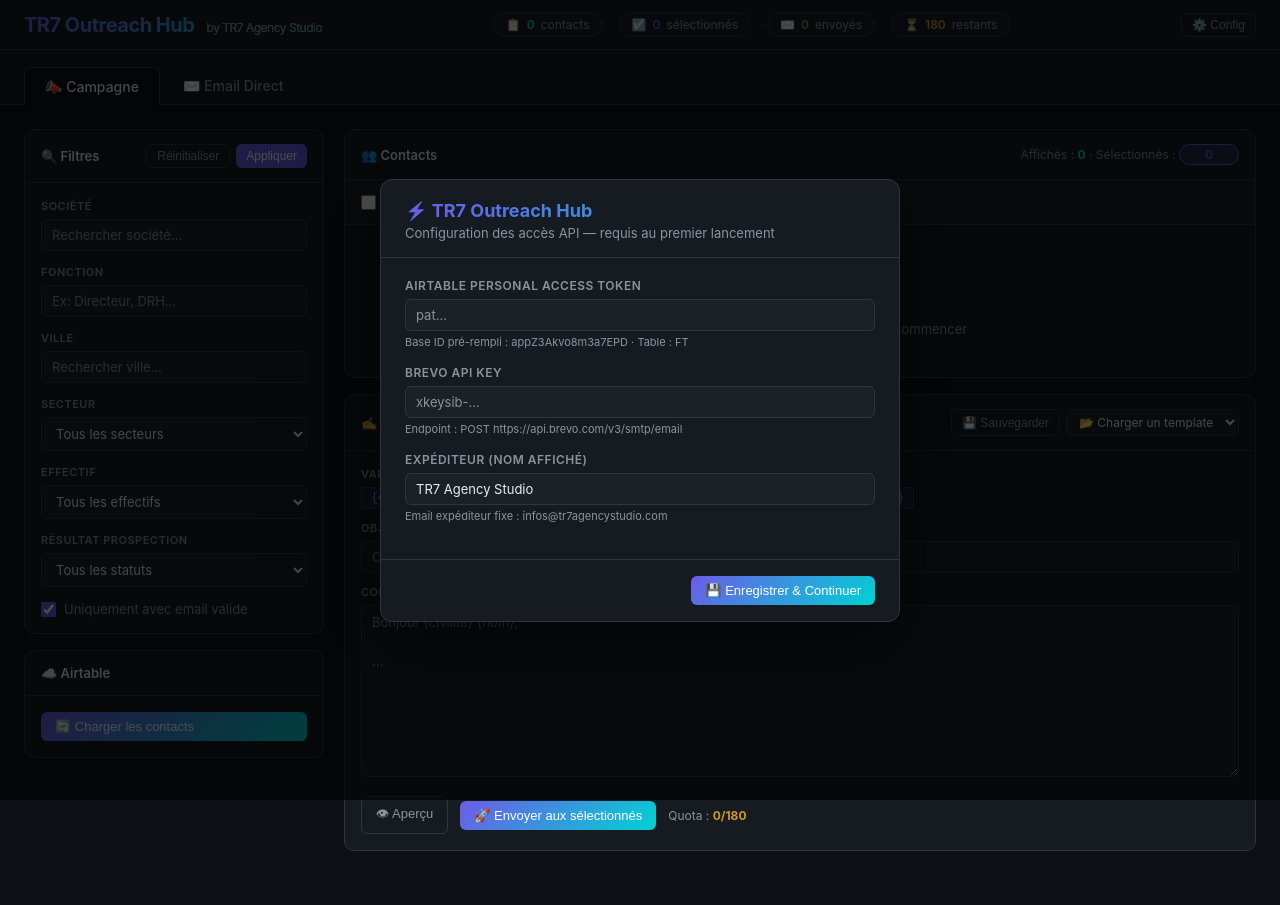
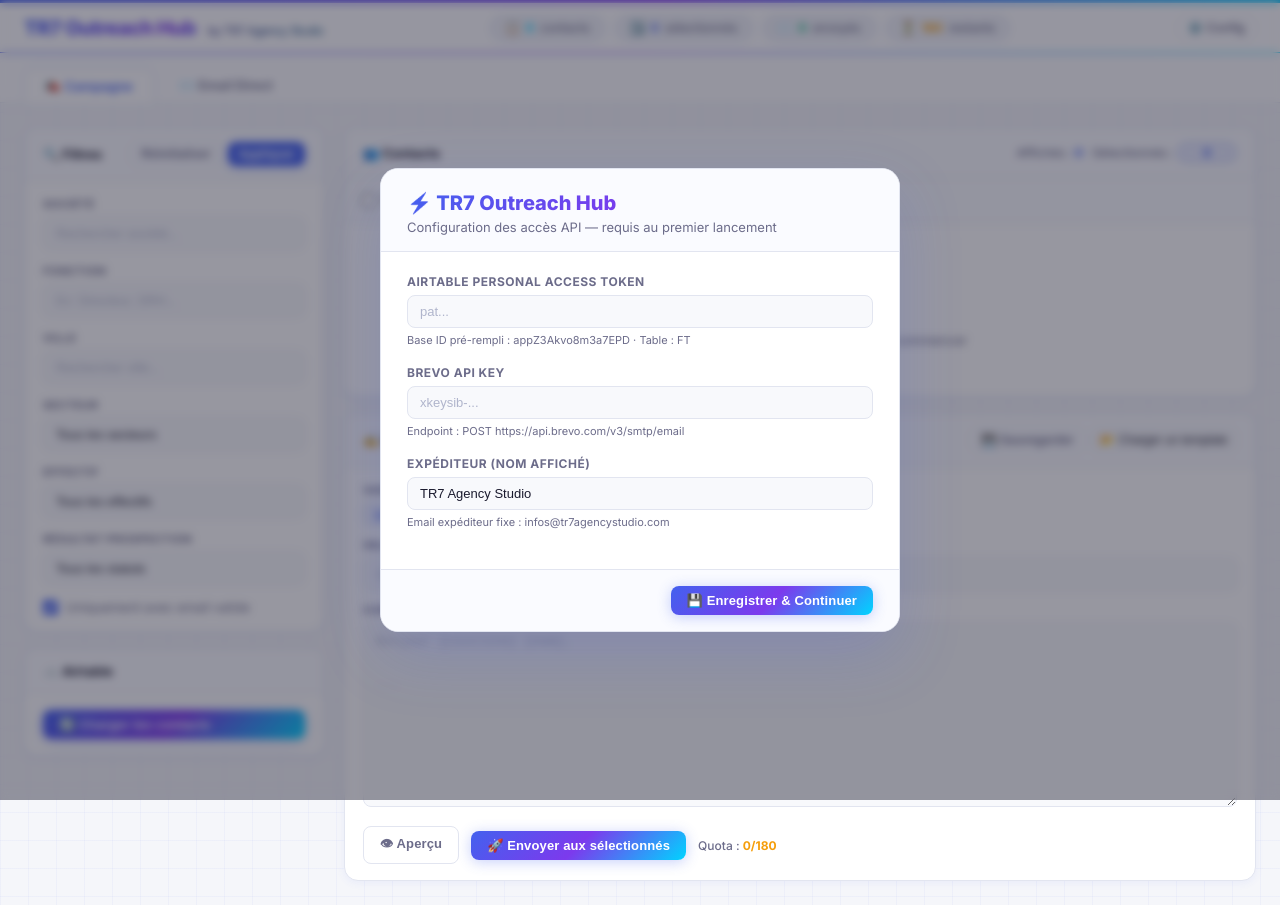
Before and after one commit to TAHARINHO/tr7-outreach-hub, a plain HTML site: page index.html in a window 1280 px wide. Before the commit the page ends 875 px from the top, so only its background shows below. Drawn offline with Linux system fonts and the light colour scheme.

Commit message:
v1.1 — Light theme redesign (clean, épuré, TR7 branding)

```diff
--- a/index.html
+++ b/index.html
@@ -5,26 +5,39 @@
 <meta name="viewport" content="width=device-width, initial-scale=1.0">
 <title>TR7 Outreach Hub</title>
 <style>
+  @import url('https://fonts.googleapis.com/css2?family=Inter:wght@400;500;600;700;800&display=swap');
+
   :root {
-    --primary: #6C5CE7;
-    --accent: #00D2D3;
-    --bg: #0D1117;
-    --card: #161B22;
-    --card2: #1C2128;
-    --border: #30363D;
-    --text: #E6EDF3;
-    --text-muted: #8B949E;
-    --success: #3FB950;
-    --error: #F85149;
-    --warning: #D29922;
-    --gradient: linear-gradient(135deg, #6C5CE7, #00D2D3);
+    --primary: #4361ee;
+    --secondary: #7c3aed;
+    --accent: #00d4ff;
+    --bg: #f5f6fa;
+    --card: #ffffff;
+    --card2: #f0f2f8;
+    --border: rgba(0,0,0,0.06);
+    --border-solid: #e2e5f0;
+    --text: #1a1a2e;
+    --text-muted: #6c6c8a;
+    --success: #10b981;
+    --error: #ef4444;
+    --warning: #f59e0b;
+    --gradient: linear-gradient(135deg, #4361ee 0%, #7c3aed 50%, #00d4ff 100%);
+    --shadow-sm: 0 2px 8px rgba(67,97,238,0.07);
+    --shadow-md: 0 4px 20px rgba(67,97,238,0.10);
+    --shadow-lg: 0 8px 40px rgba(67,97,238,0.14);
+    --radius: 14px;
+    --radius-sm: 8px;
   }
 
   * { box-sizing: border-box; margin: 0; padding: 0; }
 
   body {
-    font-family: -apple-system, BlinkMacSystemFont, 'Segoe UI', Roboto, sans-serif;
+    font-family: 'Inter', -apple-system, BlinkMacSystemFont, 'Segoe UI', Roboto, sans-serif;
     background: var(--bg);
+    background-image:
+      linear-gradient(rgba(67,97,238,0.04) 1px, transparent 1px),
+      linear-gradient(90deg, rgba(67,97,238,0.04) 1px, transparent 1px);
+    background-size: 28px 28px;
     color: var(--text);
     min-height: 100vh;
     font-size: 14px;
@@ -33,13 +46,17 @@
   /* === SCROLLBAR === */
   ::-webkit-scrollbar { width: 6px; height: 6px; }
   ::-webkit-scrollbar-track { background: var(--bg); }
-  ::-webkit-scrollbar-thumb { background: var(--border); border-radius: 3px; }
+  ::-webkit-scrollbar-thumb { background: #d0d5e8; border-radius: 3px; }
   ::-webkit-scrollbar-thumb:hover { background: var(--primary); }
 
   /* === HEADER === */
   header {
-    background: var(--card);
-    border-bottom: 1px solid var(--border);
+    background: rgba(255,255,255,0.85);
+    backdrop-filter: blur(12px);
+    -webkit-backdrop-filter: blur(12px);
+    border-bottom: 1px solid var(--border-solid);
+    border-top: 3px solid transparent;
+    border-image: var(--gradient) 1;
     padding: 12px 24px;
     display: flex;
     align-items: center;
@@ -47,11 +64,12 @@
     position: sticky;
     top: 0;
     z-index: 100;
+    box-shadow: var(--shadow-sm);
   }
 
   .logo {
     font-size: 20px;
-    font-weight: 700;
+    font-weight: 800;
     background: var(--gradient);
     -webkit-background-clip: text;
     -webkit-text-fill-color: transparent;
@@ -59,29 +77,37 @@
     letter-spacing: -0.5px;
   }
 
-  .logo span { font-size: 12px; -webkit-text-fill-color: var(--text-muted); background: none; font-weight: 400; margin-left: 8px; }
+  .logo span {
+    font-size: 12px;
+    -webkit-text-fill-color: var(--text-muted);
+    background: none;
+    font-weight: 400;
+    margin-left: 8px;
+  }
 
   .header-stats {
     display: flex;
-    gap: 16px;
+    gap: 10px;
     align-items: center;
   }
 
   .stat-chip {
-    background: var(--card2);
-    border: 1px solid var(--border);
+    background: #f0f2f8;
+    border: 1px solid var(--border-solid);
     border-radius: 20px;
-    padding: 4px 12px;
+    padding: 4px 14px;
     font-size: 12px;
     color: var(--text-muted);
     display: flex;
     align-items: center;
     gap: 6px;
+    font-weight: 500;
+    box-shadow: var(--shadow-sm);
   }
 
   .stat-chip .val {
     color: var(--text);
-    font-weight: 600;
+    font-weight: 700;
   }
 
   .stat-chip.accent .val { color: var(--accent); }
@@ -96,81 +122,110 @@
     display: inline-flex;
     align-items: center;
     gap: 6px;
-    padding: 7px 14px;
-    border-radius: 6px;
+    padding: 7px 16px;
+    border-radius: var(--radius-sm);
     font-size: 13px;
-    font-weight: 500;
+    font-weight: 600;
     cursor: pointer;
     border: none;
-    transition: all 0.15s;
+    transition: all 0.18s ease;
     text-decoration: none;
-  }
-
-  .btn:disabled { opacity: 0.5; cursor: not-allowed; }
+    letter-spacing: 0.01em;
+  }
+
+  .btn:disabled { opacity: 0.45; cursor: not-allowed; }
 
   .btn-primary {
     background: var(--primary);
     color: #fff;
-  }
-  .btn-primary:hover:not(:disabled) { background: #5a4dd4; }
+    box-shadow: 0 2px 10px rgba(67,97,238,0.28);
+  }
+  .btn-primary:hover:not(:disabled) {
+    background: #3451d4;
+    box-shadow: 0 4px 16px rgba(67,97,238,0.38);
+    transform: translateY(-1px);
+  }
 
   .btn-gradient {
     background: var(--gradient);
     color: #fff;
-  }
-  .btn-gradient:hover:not(:disabled) { opacity: 0.9; }
+    box-shadow: 0 2px 14px rgba(67,97,238,0.3);
+  }
+  .btn-gradient:hover:not(:disabled) {
+    opacity: 0.92;
+    box-shadow: 0 4px 20px rgba(67,97,238,0.4);
+    transform: translateY(-1px);
+  }
 
   .btn-ghost {
     background: transparent;
     color: var(--text-muted);
-    border: 1px solid var(--border);
-  }
-  .btn-ghost:hover:not(:disabled) { color: var(--text); border-color: var(--text-muted); background: var(--card2); }
+    border: 1.5px solid var(--border-solid);
+  }
+  .btn-ghost:hover:not(:disabled) {
+    color: var(--primary);
+    border-color: var(--primary);
+    background: rgba(67,97,238,0.06);
+  }
 
   .btn-danger {
     background: var(--error);
     color: #fff;
-  }
-  .btn-danger:hover:not(:disabled) { background: #d73a49; }
+    box-shadow: 0 2px 10px rgba(239,68,68,0.25);
+  }
+  .btn-danger:hover:not(:disabled) {
+    background: #dc2626;
+    transform: translateY(-1px);
+  }
 
   .btn-success {
     background: var(--success);
     color: #fff;
-  }
-  .btn-success:hover:not(:disabled) { background: #2ea043; }
+    box-shadow: 0 2px 10px rgba(16,185,129,0.25);
+  }
+  .btn-success:hover:not(:disabled) {
+    background: #059669;
+    transform: translateY(-1px);
+  }
 
   .btn-sm { padding: 4px 10px; font-size: 12px; }
 
   /* === TABS === */
   .tabs {
     display: flex;
-    gap: 2px;
-    padding: 16px 24px 0;
-    border-bottom: 1px solid var(--border);
-    background: var(--card);
+    gap: 4px;
+    padding: 14px 24px 0;
+    border-bottom: 1px solid var(--border-solid);
+    background: rgba(255,255,255,0.7);
+    backdrop-filter: blur(8px);
   }
 
   .tab {
-    padding: 10px 20px;
+    padding: 9px 20px;
     cursor: pointer;
-    border-radius: 6px 6px 0 0;
-    font-size: 14px;
-    font-weight: 500;
+    border-radius: 10px 10px 0 0;
+    font-size: 13px;
+    font-weight: 600;
     color: var(--text-muted);
     border: 1px solid transparent;
     border-bottom: none;
     background: transparent;
-    transition: all 0.15s;
-  }
-
-  .tab:hover { color: var(--text); background: var(--card2); }
+    transition: all 0.18s ease;
+  }
+
+  .tab:hover {
+    color: var(--primary);
+    background: rgba(67,97,238,0.05);
+  }
+
   .tab.active {
-    color: var(--text);
-    background: var(--bg);
-    border-color: var(--border);
-    border-bottom-color: var(--bg);
+    color: var(--primary);
+    background: #ffffff;
+    border-color: var(--border-solid);
+    border-bottom-color: #ffffff;
     position: relative;
     bottom: -1px;
+    box-shadow: 0 -2px 8px rgba(67,97,238,0.06);
   }
 
   /* === MAIN LAYOUT === */
@@ -197,65 +252,75 @@
   /* === CARDS === */
   .card {
     background: var(--card);
-    border: 1px solid var(--border);
-    border-radius: 10px;
+    border: 1px solid var(--border-solid);
+    border-radius: var(--radius);
     overflow: hidden;
+    box-shadow: var(--shadow-sm);
+    transition: box-shadow 0.2s ease;
+  }
+
+  .card:hover {
+    box-shadow: var(--shadow-md);
   }
 
   .card-header {
-    padding: 14px 16px;
-    border-bottom: 1px solid var(--border);
+    padding: 14px 18px;
+    border-bottom: 1px solid var(--border-solid);
     display: flex;
     align-items: center;
     justify-content: space-between;
     gap: 8px;
+    background: #fafbff;
   }
 
   .card-title {
     font-size: 13px;
-    font-weight: 600;
+    font-weight: 700;
     color: var(--text);
     display: flex;
     align-items: center;
     gap: 8px;
   }
 
-  .card-body { padding: 16px; }
+  .card-body { padding: 16px 18px; }
 
   /* === FILTERS === */
   .filter-group { margin-bottom: 14px; }
   .filter-label {
     font-size: 11px;
-    font-weight: 600;
+    font-weight: 700;
     color: var(--text-muted);
     text-transform: uppercase;
-    letter-spacing: 0.5px;
+    letter-spacing: 0.6px;
     margin-bottom: 6px;
     display: block;
   }
 
   .input, select.input, textarea.input {
     width: 100%;
-    background: var(--card2);
-    border: 1px solid var(--border);
-    border-radius: 6px;
+    background: #f8f9fc;
+    border: 1.5px solid #e2e5f0;
+    border-radius: var(--radius-sm);
     color: var(--text);
-    padding: 7px 10px;
+    padding: 8px 12px;
     font-size: 13px;
-    font-family: inherit;
+    font-family: 'Inter', inherit;
     outline: none;
-    transition: border-color 0.15s;
+    transition: border-color 0.18s, box-shadow 0.18s;
+    -webkit-appearance: none;
   }
 
   .input:focus, select.input:focus, textarea.input:focus {
     border-color: var(--primary);
-  }
-
-  .input::placeholder { color: var(--text-muted); }
-
-  select.input option { background: var(--card2); }
-
-  textarea.input { resize: vertical; min-height: 100px; line-height: 1.5; }
+    background: #fff;
+    box-shadow: 0 0 0 3px rgba(67,97,238,0.10);
+  }
+
+  .input::placeholder { color: #b0b5cc; }
+
+  select.input option { background: #fff; color: var(--text); }
+
+  textarea.input { resize: vertical; min-height: 100px; line-height: 1.6; }
 
   /* === CONTACT LIST === */
   .contact-list-header {
@@ -263,8 +328,8 @@
     display: flex;
     align-items: center;
     justify-content: space-between;
-    border-bottom: 1px solid var(--border);
-    background: var(--card2);
+    border-bottom: 1px solid var(--border-solid);
+    background: #fafbff;
   }
 
   .contact-list-actions { display: flex; gap: 6px; align-items: center; }
@@ -272,9 +337,10 @@
   .contact-count {
     font-size: 12px;
     color: var(--text-muted);
-  }
-
-  .contact-count strong { color: var(--accent); }
+    font-weight: 500;
+  }
+
+  .contact-count strong { color: var(--primary); }
 
   .contact-table-wrap {
     overflow-y: auto;
@@ -288,33 +354,35 @@
   }
 
   thead th {
-    background: var(--card2);
-    padding: 8px 12px;
+    background: #f0f2fa;
+    padding: 9px 14px;
     text-align: left;
-    font-weight: 600;
+    font-weight: 700;
     font-size: 11px;
     text-transform: uppercase;
-    letter-spacing: 0.5px;
+    letter-spacing: 0.6px;
     color: var(--text-muted);
     position: sticky;
     top: 0;
     z-index: 5;
-    border-bottom: 1px solid var(--border);
+    border-bottom: 1.5px solid var(--border-solid);
     white-space: nowrap;
   }
 
   tbody tr {
-    border-bottom: 1px solid var(--border);
-    transition: background 0.1s;
+    border-bottom: 1px solid #f0f2f8;
+    transition: background 0.12s;
     cursor: pointer;
   }
 
-  tbody tr:hover { background: rgba(108,92,231,0.07); }
-  tbody tr.selected { background: rgba(108,92,231,0.12); }
-  tbody tr.selected:hover { background: rgba(108,92,231,0.16); }
+  tbody tr:nth-child(even) { background: #fafbff; }
+  tbody tr:nth-child(odd) { background: #ffffff; }
+  tbody tr:hover { background: rgba(67,97,238,0.05); }
+  tbody tr.selected { background: rgba(67,97,238,0.08); }
+  tbody tr.selected:hover { background: rgba(67,97,238,0.12); }
 
   tbody td {
-    padding: 9px 12px;
+    padding: 10px 14px;
     vertical-align: middle;
     max-width: 180px;
     overflow: hidden;
@@ -322,21 +390,22 @@
     white-space: nowrap;
   }
 
-  tbody td.td-email { color: var(--accent); font-size: 12px; }
+  tbody td.td-email { color: var(--primary); font-size: 12px; font-weight: 500; }
   tbody td.td-ville { color: var(--text-muted); font-size: 12px; }
-  tbody td.td-societe { font-weight: 600; }
+  tbody td.td-societe { font-weight: 700; }
 
   .badge {
     display: inline-block;
-    padding: 2px 8px;
+    padding: 2px 9px;
     border-radius: 10px;
     font-size: 11px;
-    font-weight: 500;
+    font-weight: 600;
   }
 
   .badge-no-email {
-    background: rgba(248,81,73,0.15);
+    background: rgba(239,68,68,0.10);
     color: var(--error);
+    border: 1px solid rgba(239,68,68,0.2);
   }
 
   /* === COMPOSE === */
@@ -350,23 +419,28 @@
   }
 
   .var-btn {
-    background: rgba(108,92,231,0.15);
-    border: 1px solid rgba(108,92,231,0.3);
-    color: #a29bfe;
-    border-radius: 4px;
-    padding: 3px 9px;
+    background: rgba(67,97,238,0.07);
+    border: 1px solid rgba(67,97,238,0.2);
+    color: var(--primary);
+    border-radius: var(--radius-sm);
+    padding: 3px 10px;
     font-size: 12px;
     cursor: pointer;
-    font-family: 'Courier New', monospace;
+    font-family: 'Inter', monospace;
+    font-weight: 600;
     transition: all 0.15s;
   }
 
-  .var-btn:hover { background: rgba(108,92,231,0.3); color: #fff; }
+  .var-btn:hover {
+    background: var(--primary);
+    color: #fff;
+    border-color: var(--primary);
+  }
 
   /* === PROGRESS === */
   .progress-bar {
     height: 6px;
-    background: var(--border);
+    background: #e8eaf6;
     border-radius: 3px;
     overflow: hidden;
     margin: 10px 0;
@@ -382,10 +456,10 @@
   .send-log {
     max-height: 150px;
     overflow-y: auto;
-    background: var(--card2);
-    border: 1px solid var(--border);
-    border-radius: 6px;
-    padding: 8px;
+    background: #f8f9fc;
+    border: 1.5px solid var(--border-solid);
+    border-radius: var(--radius-sm);
+    padding: 8px 12px;
     margin-top: 10px;
     font-size: 12px;
   }
@@ -398,8 +472,8 @@
   }
 
   .log-entry .ico { font-size: 11px; }
-  .log-ok { color: var(--success); }
-  .log-err { color: var(--error); }
+  .log-ok { color: var(--success); font-weight: 600; }
+  .log-err { color: var(--error); font-weight: 600; }
 
   /* === TEMPLATES === */
   .template-row {
@@ -413,7 +487,9 @@
   .modal-backdrop {
     position: fixed;
     inset: 0;
-    background: rgba(0,0,0,0.7);
+    background: rgba(26,26,46,0.45);
+    backdrop-filter: blur(4px);
+    -webkit-backdrop-filter: blur(4px);
     z-index: 1000;
     display: flex;
     align-items: center;
@@ -425,22 +501,23 @@
 
   .modal {
     background: var(--card);
-    border: 1px solid var(--border);
-    border-radius: 12px;
+    border: 1px solid var(--border-solid);
+    border-radius: 18px;
     width: 100%;
     max-width: 520px;
     overflow: hidden;
-    box-shadow: 0 24px 64px rgba(0,0,0,0.5);
+    box-shadow: 0 24px 64px rgba(67,97,238,0.18);
   }
 
   .modal-header {
-    padding: 20px 24px 16px;
-    border-bottom: 1px solid var(--border);
+    padding: 22px 26px 16px;
+    border-bottom: 1px solid var(--border-solid);
+    background: #fafbff;
   }
 
   .modal-title {
-    font-size: 18px;
-    font-weight: 700;
+    font-size: 20px;
+    font-weight: 800;
     background: var(--gradient);
     -webkit-background-clip: text;
     -webkit-text-fill-color: transparent;
@@ -449,27 +526,28 @@
 
   .modal-subtitle { font-size: 13px; color: var(--text-muted); margin-top: 4px; }
 
-  .modal-body { padding: 20px 24px; }
+  .modal-body { padding: 22px 26px; }
   .modal-footer {
-    padding: 16px 24px;
-    border-top: 1px solid var(--border);
+    padding: 16px 26px;
+    border-top: 1px solid var(--border-solid);
     display: flex;
     gap: 8px;
     justify-content: flex-end;
-  }
-
-  .form-group { margin-bottom: 16px; }
+    background: #fafbff;
+  }
+
+  .form-group { margin-bottom: 18px; }
   .form-label {
     display: block;
     font-size: 12px;
-    font-weight: 600;
+    font-weight: 700;
     color: var(--text-muted);
     margin-bottom: 6px;
     text-transform: uppercase;
     letter-spacing: 0.5px;
   }
 
-  .form-hint { font-size: 11px; color: var(--text-muted); margin-top: 4px; }
+  .form-hint { font-size: 11px; color: var(--text-muted); margin-top: 5px; }
 
   /* === TOAST === */
   #toast-container {
@@ -484,20 +562,23 @@
   }
 
   .toast {
-    background: var(--card);
-    border: 1px solid var(--border);
-    border-radius: 8px;
-    padding: 10px 14px;
+    background: rgba(255,255,255,0.95);
+    backdrop-filter: blur(10px);
+    border: 1px solid var(--border-solid);
+    border-radius: 12px;
+    padding: 12px 16px;
     min-width: 220px;
     max-width: 360px;
     font-size: 13px;
-    box-shadow: 0 8px 24px rgba(0,0,0,0.4);
+    font-weight: 500;
+    color: var(--text);
+    box-shadow: 0 8px 32px rgba(67,97,238,0.14);
     display: flex;
     align-items: center;
     gap: 10px;
     animation: toastIn 0.2s ease;
     pointer-events: auto;
-    border-left: 3px solid var(--border);
+    border-left: 3px solid var(--border-solid);
   }
 
   .toast.success { border-left-color: var(--success); }
@@ -514,7 +595,7 @@
   .loading-spinner {
     width: 20px;
     height: 20px;
-    border: 2px solid var(--border);
+    border: 2px solid #e2e5f0;
     border-top-color: var(--primary);
     border-radius: 50%;
     animation: spin 0.7s linear infinite;
@@ -537,18 +618,19 @@
   /* === EMPTY STATE === */
   .empty-state {
     text-align: center;
-    padding: 40px 20px;
+    padding: 48px 20px;
     color: var(--text-muted);
   }
 
-  .empty-state .icon { font-size: 36px; margin-bottom: 12px; }
+  .empty-state .icon { font-size: 40px; margin-bottom: 12px; opacity: 0.6; }
   .empty-state p { font-size: 13px; }
 
   /* === PREVIEW MODAL === */
   .preview-email {
-    background: #fff;
+    background: #fafafa;
     color: #222;
-    border-radius: 8px;
+    border-radius: var(--radius-sm);
+    border: 1px solid var(--border-solid);
     padding: 20px;
     font-size: 14px;
     line-height: 1.6;
@@ -580,9 +662,10 @@
     gap: 12px;
     margin: 20px 0;
     color: var(--text-muted);
-    font-size: 12px;
+    font-size: 11px;
+    font-weight: 700;
     text-transform: uppercase;
-    letter-spacing: 0.5px;
+    letter-spacing: 0.6px;
   }
 
   .section-divider::before,
@@ -590,13 +673,13 @@
     content: '';
     flex: 1;
     height: 1px;
-    background: var(--border);
+    background: var(--border-solid);
   }
 
   /* Quota warning */
   .quota-bar {
     height: 4px;
-    background: var(--border);
+    background: #e8eaf6;
     border-radius: 2px;
     overflow: hidden;
     margin-top: 4px;
@@ -622,19 +705,19 @@
   }
 
   /* === no-email row === */
-  tr.no-email td { opacity: 0.5; }
+  tr.no-email td { opacity: 0.45; }
 
   /* === selected badge === */
   .selected-badge {
     display: inline-flex;
     align-items: center;
-    background: rgba(108,92,231,0.2);
-    border: 1px solid var(--primary);
+    background: rgba(67,97,238,0.10);
+    border: 1.5px solid rgba(67,97,238,0.3);
     color: var(--primary);
     border-radius: 20px;
-    padding: 2px 10px;
+    padding: 2px 12px;
     font-size: 12px;
-    font-weight: 600;
+    font-weight: 700;
     min-width: 60px;
     justify-content: center;
   }
@@ -651,6 +734,7 @@
   .quota-display {
     font-size: 12px;
     color: var(--text-muted);
+    font-weight: 500;
   }
 
   .quota-display strong { color: var(--warning); }
```
